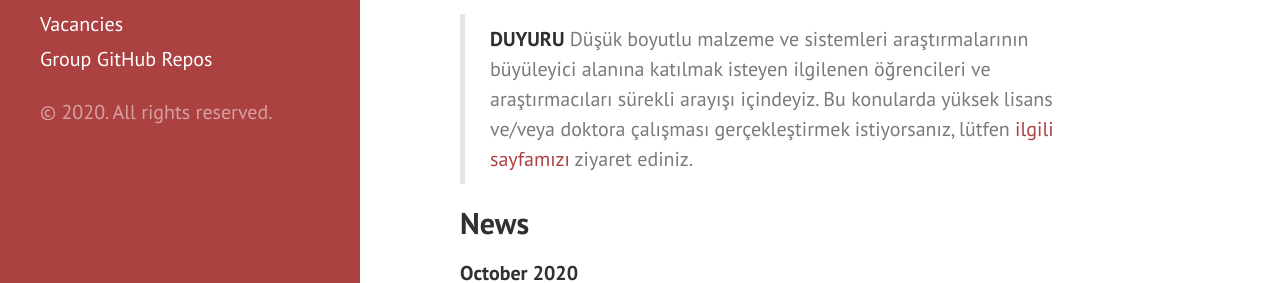
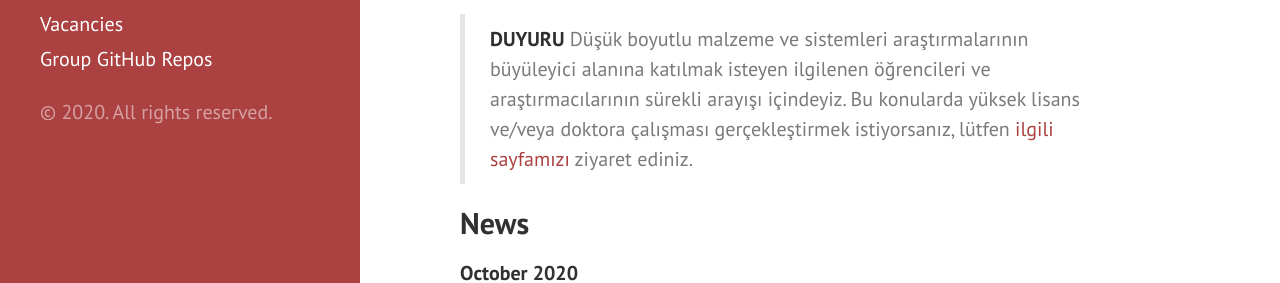
Before and after one commit to lrgresearch/oldwebsite, a Jekyll site: the page built from index.md, in a window 1280 px wide and 900 px high. Shown: the part 446-729 px from the top of the window. Built offline with Jekyll 4.4.1, drawn with Linux system fonts in a browser that asks for light colours; the list of posts is cut into pages by our own code.

Commit message:
Update index.md

```diff
--- a/index.md
+++ b/index.md
@@ -8,7 +8,7 @@ layout: page
 > We continuously look for interested students and researchers who want to join the fascinating field of low-dimensional material and systems research. If you are looking for a PhD position, a Masters work, please visit [our related page](vacancies.md).
 
 > **DUYURU**
-> Düşük boyutlu malzeme ve sistemleri araştırmalarının büyüleyici alanına katılmak isteyen ilgilenen öğrencileri ve araştırmacıları sürekli arayışı içindeyiz. Bu konularda yüksek lisans ve/veya doktora çalışması gerçekleştirmek istiyorsanız, lütfen [ilgili sayfamızı](vacancies.md) ziyaret ediniz.
+> Düşük boyutlu malzeme ve sistemleri araştırmalarının büyüleyici alanına katılmak isteyen ilgilenen öğrencileri ve araştırmacılarının sürekli arayışı içindeyiz. Bu konularda yüksek lisans ve/veya doktora çalışması gerçekleştirmek istiyorsanız, lütfen [ilgili sayfamızı](vacancies.md) ziyaret ediniz.
 
 ## News
 
```
